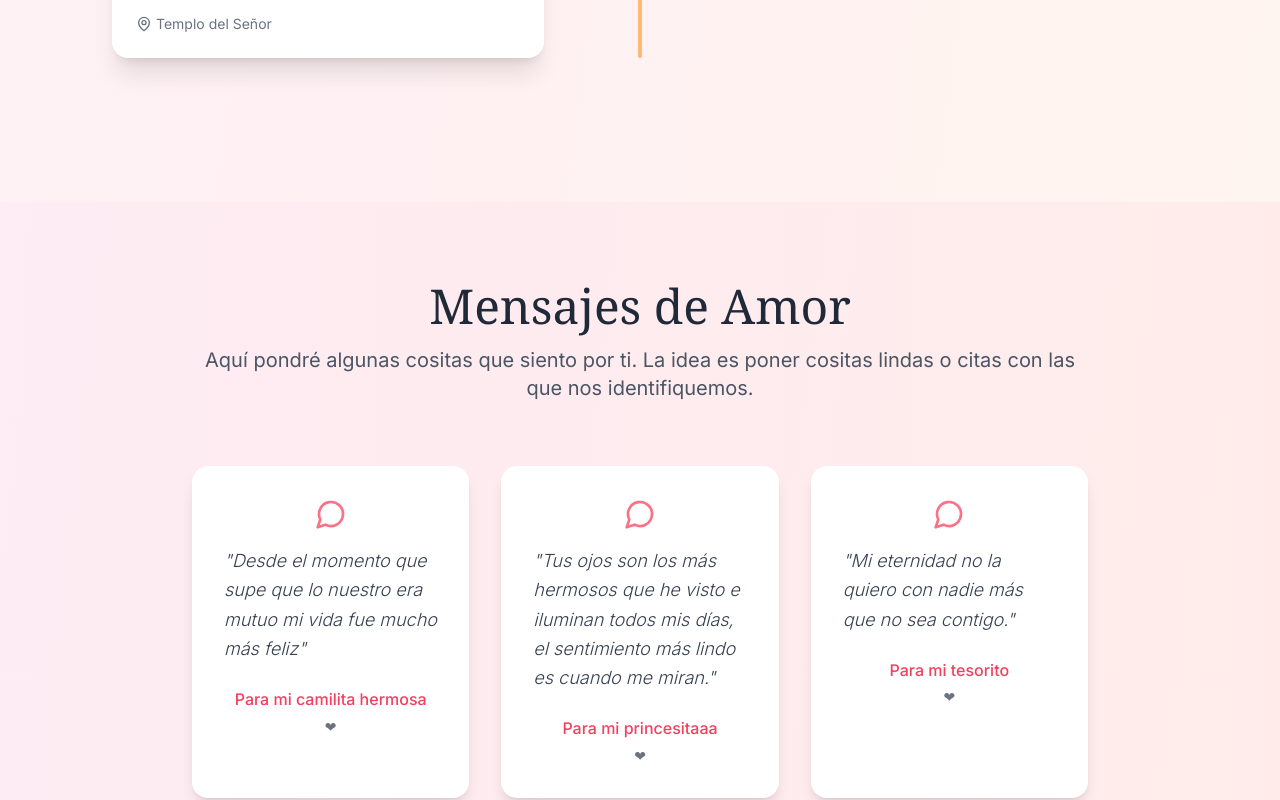
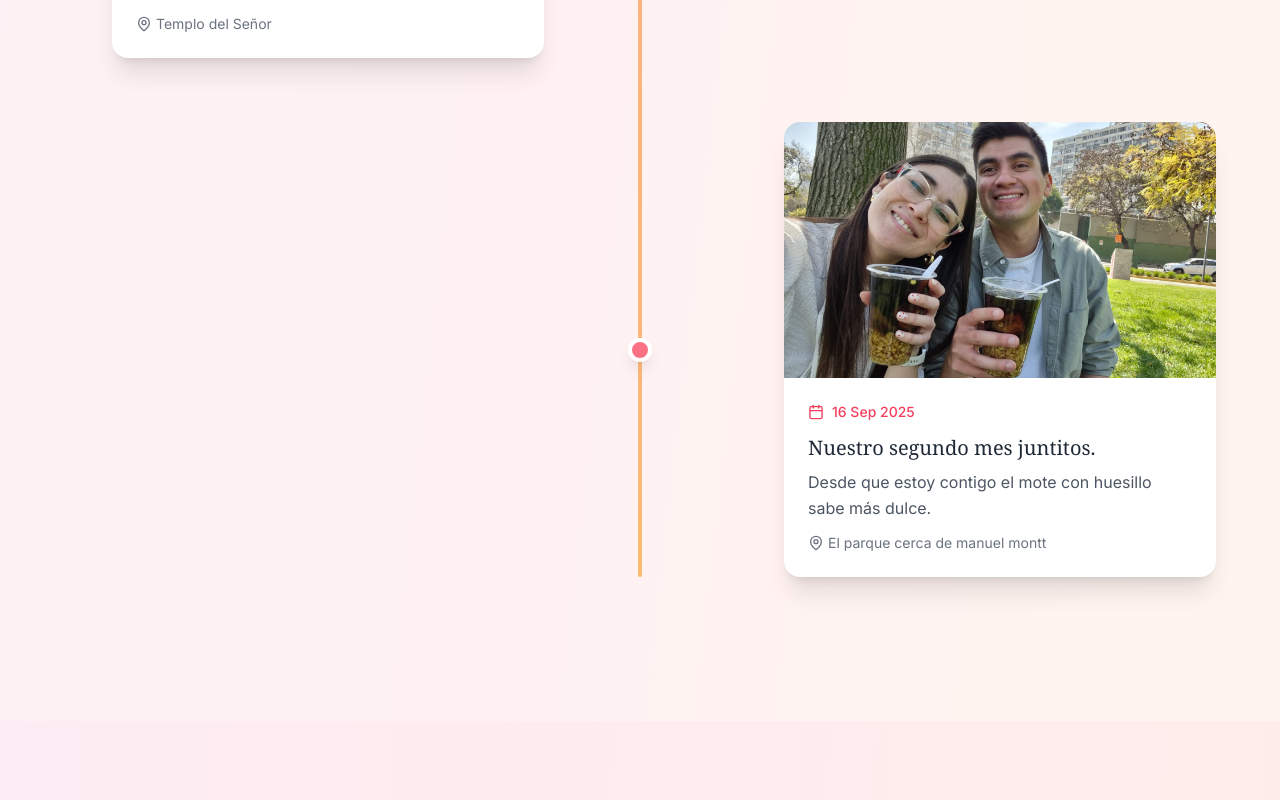
Before and after one commit to leo-arr/PagCamiLeo, a React (Vite) app: page / in a window 1280 px wide. Shown: the part 6185-6985 px from the top of the page. Built offline with nearby package versions, Linux system fonts and the light colour scheme.

Commit message:
fotos nuevas mote con huesillo

```diff
--- a/src/App.tsx
+++ b/src/App.tsx
@@ -113,6 +113,14 @@ function App() {
       description: 'Este día fue tan especial, no me puedo sentir más orguilloso por ti, eres maravillosa.',
       image: '/img/bd40c270-9053-4f8f-92d9-65d13d99fb0c.JPG',
       location: 'Templo del Señor'
+    },
+    {
+      id: 11,
+      date: '16 Sep 2025',
+      title: 'Nuestro segundo mes juntitos.',
+      description: 'Desde que estoy contigo el mote con huesillo sabe más dulce.',
+      image: '/img/WhatsApp Image 2025-09-16 at 2.51.58 PM.jpeg',
+      location: 'El parque cerca de manuel montt'
     }
   ];
 
@@ -333,6 +341,20 @@ function App() {
       isVertical: true,
       title: 'Abrigate un poquito',
       description: 'Yo te abrazo hasta que se te pase el frío.'
+    },
+    {
+      id: 28,
+      url: '/img/WhatsApp Image 2025-09-16 at 2.51.58 PM.jpeg',
+      isVertical: false,
+      title: 'Mote con huesillo y amor',
+      description: 'Que rico el mote con huesillo y más si es a tu lado.'
+    },
+    {
+      id: 29,
+      url: '/img/WhatsApp Image 2025-09-16 at 3.07.31 PM.jpeg',
+      isVertical: true,
+      title: 'La vista perfecta',
+      description: 'Yo pensaba que el mote con huesillo era rico hasta que te conocí.'
     }
   ];
 
```
Also changed, not shown: public/img/WhatsApp Image 2025-09-16 at 2.51.58 PM.jpeg (added), public/img/WhatsApp Image 2025-09-16 at 3.07.31 PM.jpeg (added).
